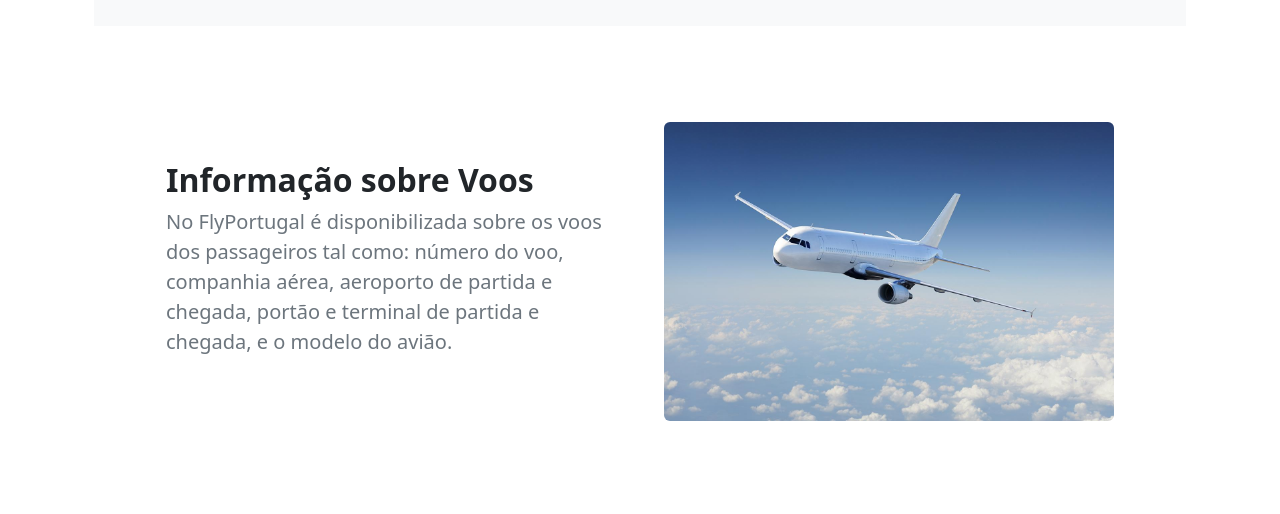
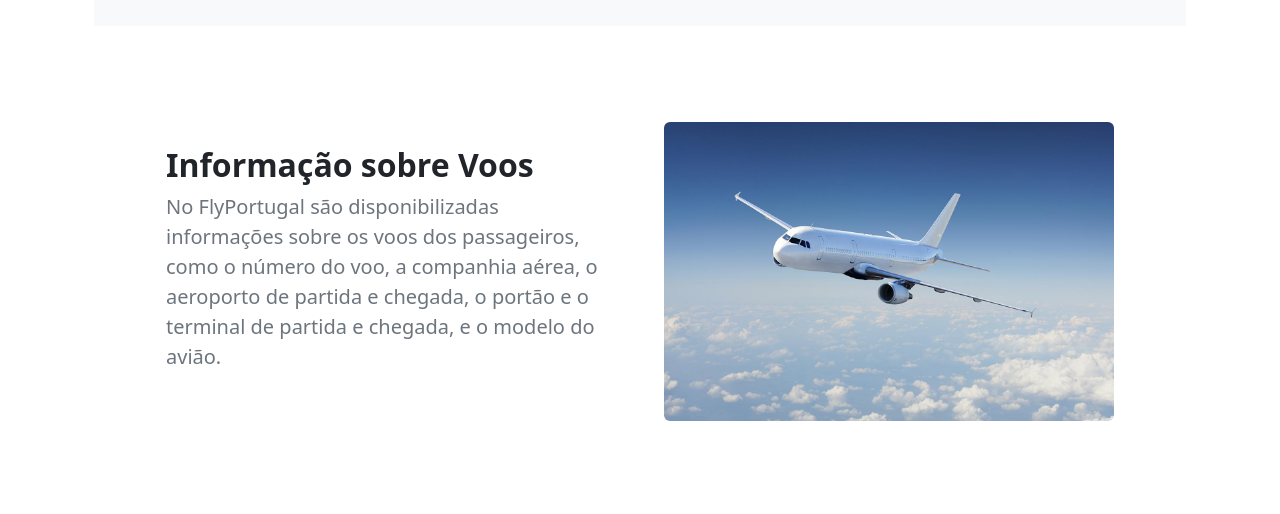
Before and after one commit to afonsocortereal15/WebWave, a plain HTML site: page flyportugal.html in a window 1280 px wide. Shown: the part 1321-1835 px from the top of the page. Drawn offline with nearby package versions, Linux system fonts and the light colour scheme.

Commit message:
Change flight information text

```diff
--- a/flyportugal.html
+++ b/flyportugal.html
@@ -144,10 +144,10 @@
                   <div class="col-lg-6">
                     <h2 class="fw-bolder">Informação sobre Voos</h2>
                     <p class="lead fw-normal text-muted mb-0">
-                      No FlyPortugal é disponibilizada sobre os voos dos
-                      passageiros tal como: número do voo, companhia aérea,
-                      aeroporto de partida e chegada, portão e terminal de
-                      partida e chegada, e o modelo do avião.
+                      No FlyPortugal são disponibilizadas informações sobre os
+                      voos dos passageiros, como o número do voo, a companhia
+                      aérea, o aeroporto de partida e chegada, o portão e o
+                      terminal de partida e chegada, e o modelo do avião.
                     </p>
                     <br />
                   </div>
```
